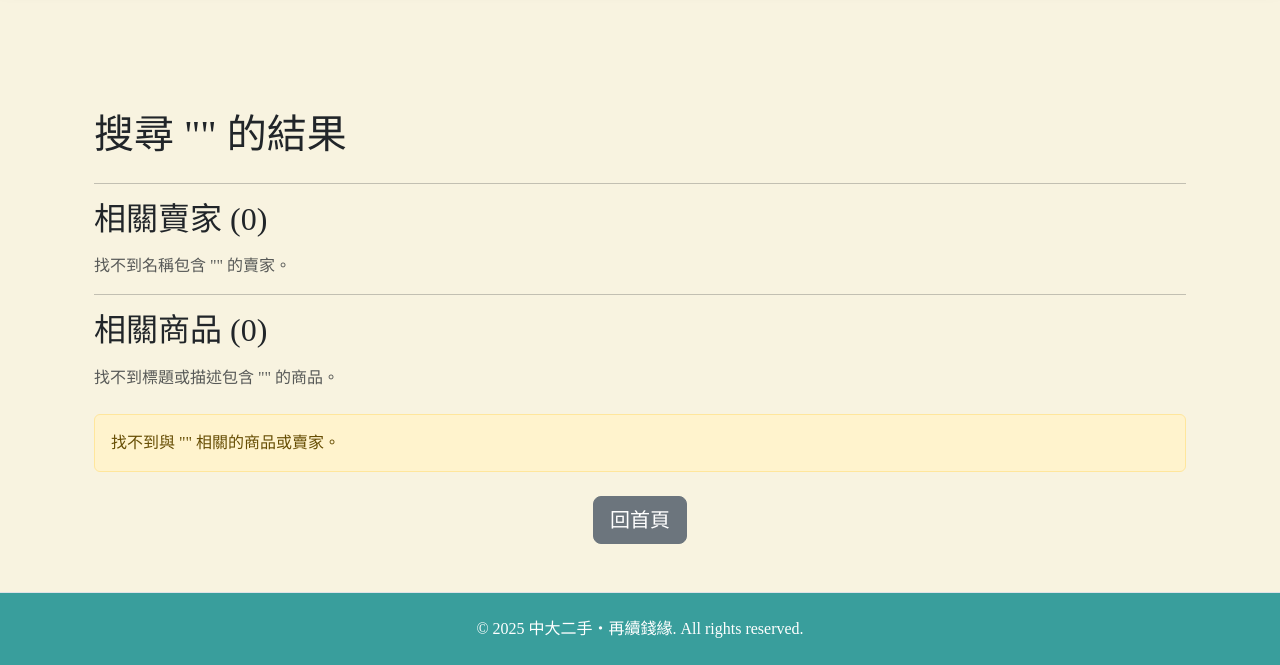
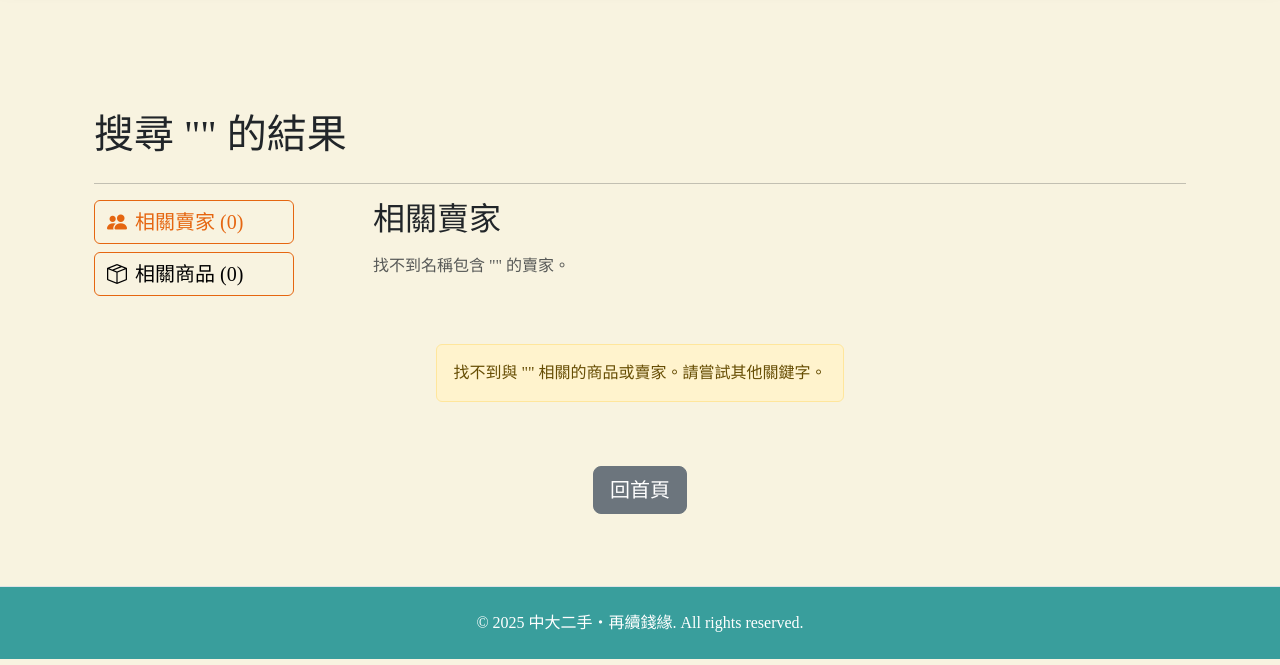
Before and after one commit to Yingka10/web_project, a Django app: page /search/ in a window 1280 px wide. Shown: the part 167-832 px from the top of the page. Run offline with Django 4.2, Linux system fonts and the light colour scheme; data that the repository does not hold is empty; parts of the project's set-up code (start-up, migrations or seed data) failed here and were passed over.

Commit message:
搜尋頁面更新

```diff
--- a/templates/combined_search.html
+++ b/templates/combined_search.html
@@ -6,12 +6,32 @@
 <div class="container mt-5">
   <h1 class="mb-4">搜尋 "{{ query }}" 的結果</h1>
 
-  <hr> {# 分隔線 #}
+  <hr>
 
-  {# 賣家結果區塊 #}
-  <h2 class="mb-3">相關賣家 ({{ seller_results.count }})</h2>
+  <div class="row">
+    {# 左側選單欄 #}
+    <div class="col-md-3 mb-4">
+        <div class="d-grid gap-2" id="v-pills-tab" role="tablist" aria-orientation="vertical">
+            {# 按鈕 1: 搜尋賣家 #}
+            <button class="btn btn-mg btn-outline-primary text-start active" id="v-pills-sellers-tab" data-bs-toggle="pill" data-bs-target="#v-pills-sellers" type="button" role="tab" aria-controls="v-pills-sellers" aria-selected="true">
+                <i class="bi bi-people-fill me-2"></i>相關賣家 ({{ seller_results.count }})
+            </button>
+            {# 按鈕 2: 搜尋商品 #}
+            <button class="btn btn-mg btn-outline-primary text-start" id="v-pills-products-tab" data-bs-toggle="pill" data-bs-target="#v-pills-products" type="button" role="tab" aria-controls="v-pills-products" aria-selected="false">
+                <i class="bi bi-box-seam me-2"></i>相關商品 ({{ product_results.count }})
+            </button>
+        </div>
+    </div>
+
+    {# 右側內容顯示區 #}
+    <div class="col-md-9">
+        <div class="tab-content" id="v-pills-tabContent">
+
+            {# 內容區塊 1: 賣家結果 #}
+            <div class="tab-pane fade show active" id="v-pills-sellers" role="tabpanel" aria-labelledby="v-pills-sellers-tab" tabindex="0">
+                <h2 class="mb-3">相關賣家</h2>
                 {% if seller_results %}
-      <div class="list-group mb-5"> {# 增加下方間距 #}
+                    <div class="list-group mb-5">
                         {% for seller in seller_results %}
                             <a href="{% url 'seller_profile' seller.id %}" class="list-group-item list-group-item-action d-flex justify-content-between align-items-center">
                                 <div>
@@ -29,15 +49,15 @@
                 {% else %}
                     <p class="text-muted">找不到名稱包含 "{{ query }}" 的賣家。</p>
                 {% endif %}
+            </div>
 
-  <hr> {# 分隔線 #}
-
-  {# 商品結果區塊 #}
-  <h2 class="mb-3">相關商品 ({{ product_results.count }})</h2>
+            {# 內容區塊 2: 商品結果 #}
+            <div class="tab-pane fade" id="v-pills-products" role="tabpanel" aria-labelledby="v-pills-products-tab" tabindex="0">
+                <h2 class="mb-3">相關商品</h2>
                 {% if product_results %}
                     <div class="row g-4">
                         {% for product in product_results %}
-          <div class="col-md-4">
+                        <div class="col-md-6">
                             <div class="card product-card shadow-sm h-100 position-relative mb-4"
                                 style="transition: transform 0.3s ease, box-shadow 0.3s ease;"
                                 onmouseover="this.style.transform='translateY(-5px)'; this.style.boxShadow='0 10px 20px rgba(0,0,0,0.1)';"
@@ -52,7 +72,6 @@
                                   {% endif %}
                                 </div>
 
-                  {# 卡片連結 #}
                                 <a href="{% url 'product_detail' product.id %}" class="text-decoration-none text-dark" style="position: relative; z-index: 1;">
                                     <div class="position-relative">
                                         {% with first_image=product.images.first %}
@@ -69,7 +88,6 @@
                                         <p class="card-text">{{ product.body|truncatewords:15 }}</p>
                                         <div class="mt-auto d-flex justify-content-between align-items-center">
                                             <span class="text-primary fw-bold">${{ product.price }}</span>
-                              {# 收藏按鈕 #}
                                             {% if user.is_authenticated and user != product.owner %}
                                               <div style="z-index: 10; position: relative;">
                                                   <a href="{% url 'toggle_favorite' product.id %}" class="text-decoration-none" onclick="event.stopPropagation();">
@@ -91,16 +109,24 @@
                 {% else %}
                     <p class="text-muted">找不到標題或描述包含 "{{ query }}" 的商品。</p>
                 {% endif %}
+            </div>
+
+
+
+        </div>
+    </div>
+  </div>
 
     {# 如果兩個都沒有結果 #}
     {% if not product_results and not seller_results %}
-    <div class="alert alert-warning mt-4" role="alert">
-      找不到與 "{{ query }}" 相關的商品或賣家。
+        <div class="text-center">
+            <div class="alert alert-warning mt-4 d-inline-block" role="alert">
+                找不到與 "{{ query }}" 相關的商品或賣家。請嘗試其他關鍵字。
+            </div>
         </div>
     {% endif %}
 
-
-  <div class="text-center mt-4">
+  <div class="text-center mt-5 mb-4">
     <a href="{% url 'index' %}" class="btn btn-secondary btn-lg">回首頁</a>
   </div>
 </div>
```
Lines whose indentation alone changed are shown as unchanged.
